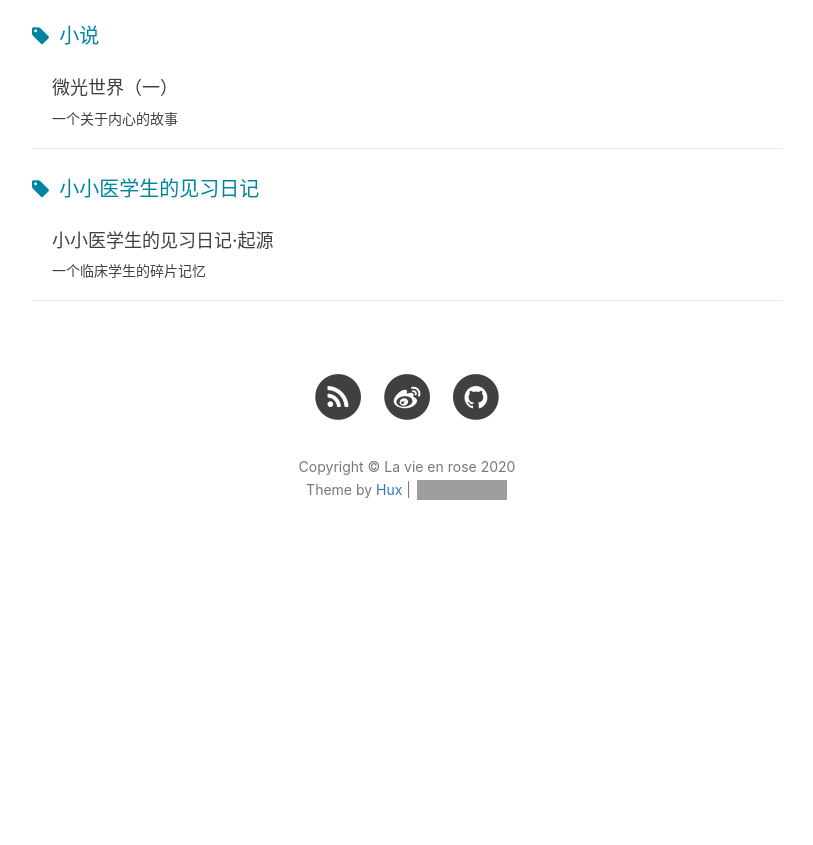
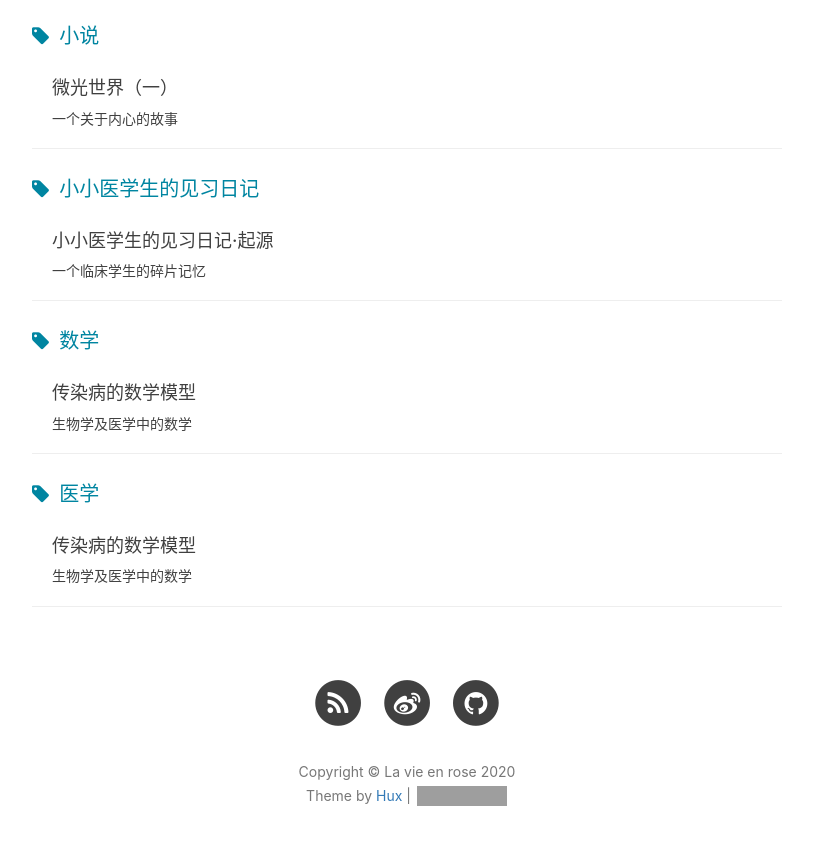
Before and after one commit to Aspirinor/aspirinor.github.com, a Jekyll site: the page built from tags.html, in a window 1280 px wide and 900 px high, scrolled down 1482 px. Shown: the top 845 px of the window, without its empty margins (233-1046 px from the left). Built offline with Jekyll 4.4.1, drawn with Linux system fonts in a browser that asks for light colours; nearby versions of some CDN libraries; comment, search, counter and statistics services are not loaded; before the commit the page ends 2076 px from its top, so only the background shows below that; grey boxes are pictures that could not be loaded.

Commit message:
Update 2020-04-18-ces.md

```diff
--- a/_posts/2020-04-18-ces.md
+++ b/_posts/2020-04-18-ces.md
@@ -1,4 +1,15 @@
-## 数学模型：传染病的微分方程模型
+---
+layout: post
+title: 传染病的数学模型
+subtitle: 生物学及医学中的数学
+author: Aspirinor
+header-img:
+catalog: false
+date: 2020-04-28 16:31:11 +0800
+tag:
+    - 数学
+    - 医学
+---
 
 ### 模型1
 
```
